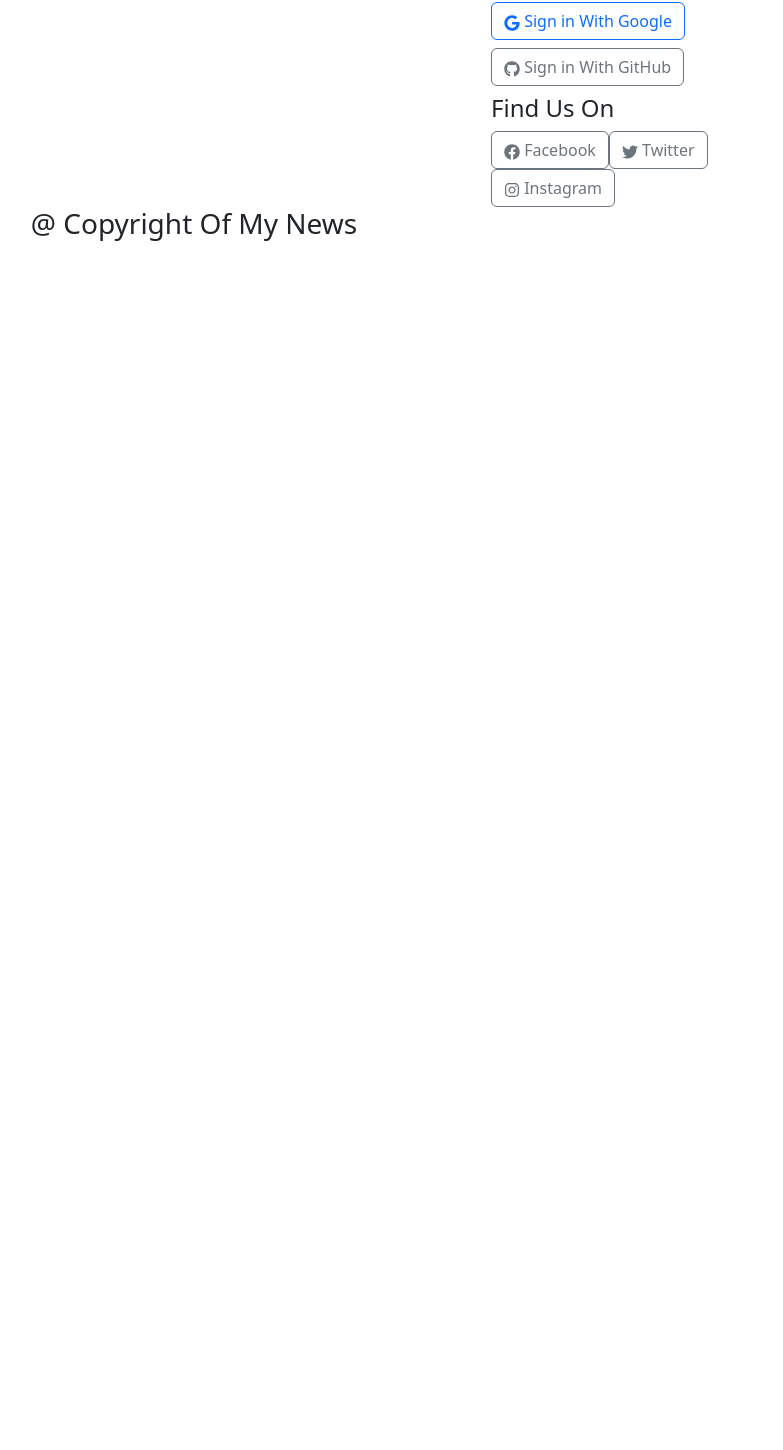
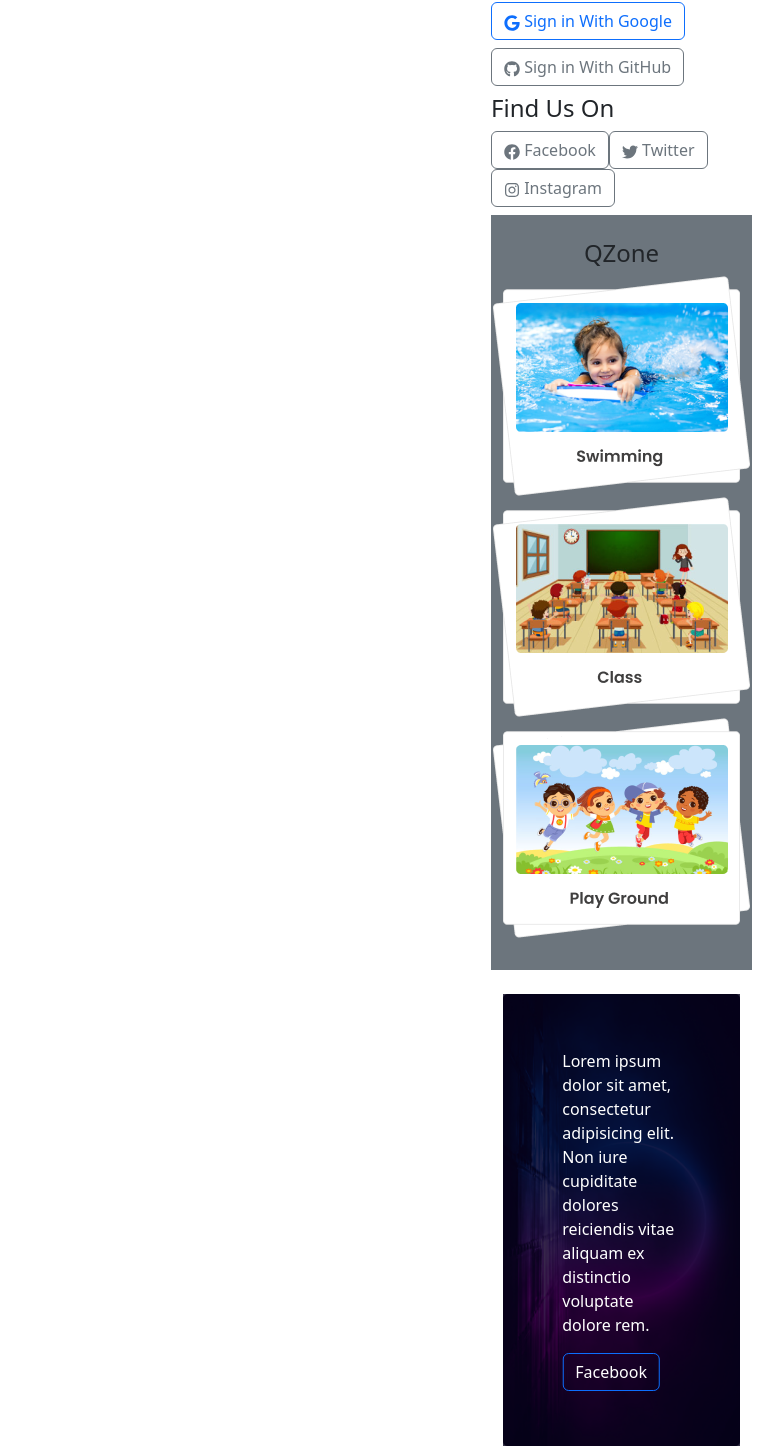
Before and after one commit to sarwar1821201/news-portal-client, a React (Vite) app: page / in a window 1280 px wide. Shown: the part 286-1736 px from the top of the page, without its empty margins (446-1229 px from the left). Before the commit the page ends 800 px from the top, so only its background shows below. Built offline with nearby package versions, Linux system fonts and the light colour scheme.

Commit message:
add text on the bg image

```diff
--- /dev/null
+++ b/src/pages/Shared/QZone/Qzone.jsx
@@ -0,0 +1,22 @@
+import React from 'react';
+import qzone1 from '../../../assets/qZone1.png'
+import qzone2 from '../../../assets/qZone2.png'
+import qzone3 from '../../../assets/qZone3.png'
+
+const Qzone = () => {
+    return (
+        <div className='bg-secondary mt-2 text-center my-4 py-4'>
+            <h4 className='mb-2'>QZone</h4>
+
+        <div className='mb-2'>
+            <img src={qzone1} alt="" />
+            <img src={qzone2} alt="" />
+            <img src={qzone3} alt="" />
+        </div>
+
+
+        </div>
+    );
+};
+
+export default Qzone;
--- a/src/pages/Shared/RightNav/RightNav.jsx
+++ b/src/pages/Shared/RightNav/RightNav.jsx
@@ -1,6 +1,8 @@
 import React from "react";
-import { Button, ListGroup } from "react-bootstrap";
+import { Button, Container, ListGroup } from "react-bootstrap";
 import { FaGoogle, FaGithub,FaFacebook,FaTwitter,FaInstagram } from 'react-icons/fa';
+import Qzone from "../QZone/Qzone";
+import bg from '../../../assets/bg.png'
 
 const RightNav = () => {
   return (
@@ -23,7 +25,27 @@ const RightNav = () => {
 
       </div>
 
+      <Qzone></Qzone>
 
+      {/* <div>
+       <div className="position-relative" >
+       <img src={bg} alt="" />
+
+        <div className="position-absolute">
+        <p >Lorem ipsum, dolor sit amet consectetur adipisicing elit. Sed quaerat debitis cum optio tenetur ab facilis eligendi aspernatur illo vero.</p>
+        </div>
+        </div>
+      </div> */}
+
+<Container>
+      <div className="position-relative">
+        <img src={bg} alt="Your Image" className="img-fluid" />
+        <div className="position-absolute top-50 start-50 translate-middle text-start text-white">
+         <p >Lorem ipsum dolor sit amet, consectetur adipisicing elit. Non iure cupiditate dolores reiciendis vitae aliquam ex distinctio voluptate dolore rem.</p>
+         <Button variant="outline-primary"> <span className="text-white"> Facebook</span></Button>
+        </div>
+      </div>
+    </Container>
 
     </div>
   );
```
